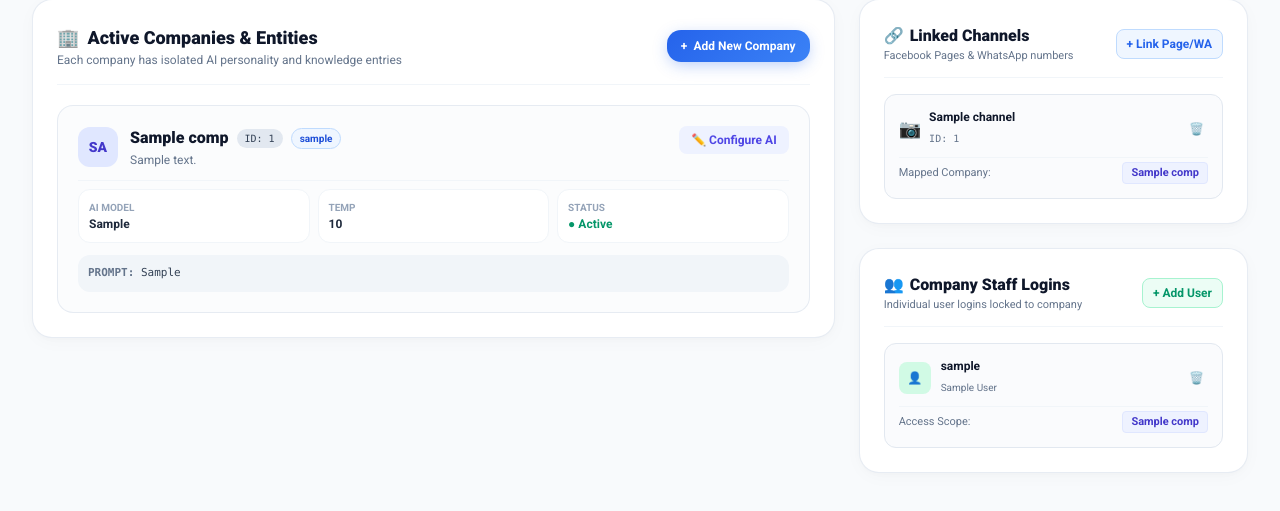
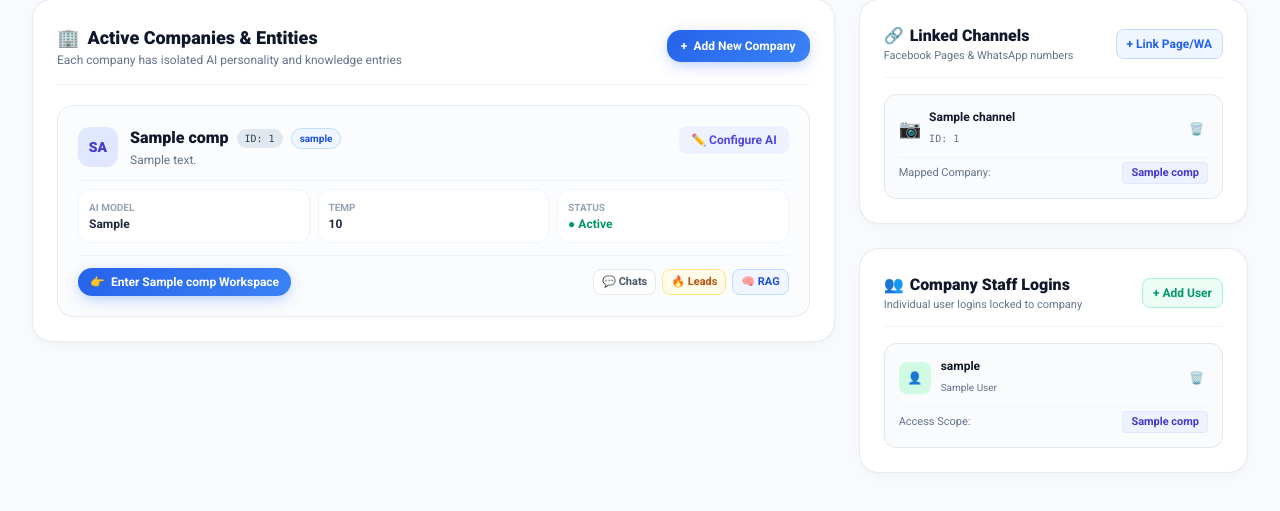
Before and after one commit to Prantho-das/ai-chat-bot, a FastAPI app: template app/templates/companies.html in a window 1280 px wide. Shown: the part 289-800 px from the top of the page. Run offline with FastAPI, Linux system fonts and the light colour scheme; the template is opened without the code that fills it: most values are stand-ins (such as "Sample title", 1, 10 or a date in 2020); some libraries are stand-ins or nearby versions.

Commit message:
feat: implement base layout and initial company management templates with main application router setup

```diff
--- a/app/main.py
+++ b/app/main.py
@@ -18,6 +18,25 @@ from contextlib import asynccontextmanager
 async def lifespan(app: FastAPI):
     async with engine.begin() as conn:
         await conn.run_sync(Base.metadata.create_all)
+
+        # Auto-migration for PostgreSQL missing columns
+        from sqlalchemy import text
+        columns_to_ensure = [
+            ("admin_users", "full_name", "VARCHAR(100)"),
+            ("admin_users", "role", "VARCHAR(30) DEFAULT 'super_admin'"),
+            ("admin_users", "company_id", "INTEGER REFERENCES companies(id) ON DELETE SET NULL"),
+            ("admin_users", "is_active", "BOOLEAN DEFAULT TRUE"),
+            ("conversations", "company_id", "INTEGER REFERENCES companies(id) ON DELETE CASCADE"),
+            ("knowledge_entries", "company_id", "INTEGER REFERENCES companies(id) ON DELETE CASCADE"),
+            ("appointments", "company_id", "INTEGER REFERENCES companies(id) ON DELETE CASCADE"),
+            ("system_logs", "company_id", "INTEGER REFERENCES companies(id) ON DELETE CASCADE"),
+            ("leads", "company_id", "INTEGER REFERENCES companies(id) ON DELETE CASCADE")
+        ]
+        for tbl, col, col_def in columns_to_ensure:
+            try:
+                await conn.execute(text(f"ALTER TABLE {tbl} ADD COLUMN IF NOT EXISTS {col} {col_def};"))
+            except Exception:
+                pass
 
     # Auto-seed default company
     try:
--- a/app/templates/base.html
+++ b/app/templates/base.html
@@ -99,9 +99,11 @@
         <!-- Grouped Navigation Links -->
         <nav class="flex-1 p-3.5 space-y-6 overflow-y-auto custom-scrollbar">
 
-            <!-- Group 1: MAIN -->
+            <!-- Group 1: COMPANY WORKSPACE (Tenant Specific Tools) -->
             <div class="space-y-1">
-                <div x-show="!sidebarCollapsed" class="px-3 text-[10px] font-extrabold uppercase tracking-widest text-slate-400 mb-2.5">Main Menu</div>
+                <div x-show="!sidebarCollapsed" class="px-3 text-[10px] font-extrabold uppercase tracking-widest text-indigo-500 mb-2.5 flex items-center justify-between">
+                    <span>🏢 Company Workspace</span>
+                </div>
 
                 <a href="/admin" class="flex items-center space-x-3 px-3 py-2.5 rounded-xl text-xs font-semibold transition-all {% if request.url.path == '/admin' %}bg-blue-50 text-blue-600 border-l-4 border-blue-600 shadow-2xs font-bold{% else %}text-slate-600 hover:bg-slate-50 hover:text-slate-900 border-l-4 border-transparent{% endif %}" :class="sidebarCollapsed ? 'justify-center px-2' : ''">
                     <span class="text-base shrink-0">📊</span>
@@ -121,61 +123,61 @@
                     </span>
                 </a>
 
+                <a href="/admin/knowledge" class="flex items-center space-x-3 px-3 py-2.5 rounded-xl text-xs font-semibold transition-all {% if '/knowledge' in request.url.path %}bg-blue-50 text-blue-600 border-l-4 border-blue-600 shadow-2xs font-bold{% else %}text-slate-600 hover:bg-slate-50 hover:text-slate-900 border-l-4 border-transparent{% endif %}" :class="sidebarCollapsed ? 'justify-center px-2' : ''">
+                    <span class="text-base shrink-0">🧠</span>
+                    <span x-show="!sidebarCollapsed" x-transition.opacity class="origin-left">Company RAG Knowledge</span>
+                </a>
+
                 {% if not simplified_client_mode %}
                 <a href="/admin/qa-panel" class="flex items-center space-x-3 px-3 py-2.5 rounded-xl text-xs font-semibold transition-all {% if '/qa-panel' in request.url.path %}bg-blue-50 text-blue-600 border-l-4 border-blue-600 shadow-2xs font-bold{% else %}text-slate-600 hover:bg-slate-50 hover:text-slate-900 border-l-4 border-transparent{% endif %}" :class="sidebarCollapsed ? 'justify-center px-2' : ''">
                     <span class="text-base shrink-0">🧪</span>
-                    <span x-show="!sidebarCollapsed" x-transition.opacity class="origin-left">QA & FB Testing Hub</span>
+                    <span x-show="!sidebarCollapsed" x-transition.opacity class="origin-left">AI Behavior Tester</span>
                 </a>
                 {% endif %}
+
+                <a href="/admin/outreach" class="flex items-center space-x-3 px-3 py-2.5 rounded-xl text-xs font-semibold transition-all {% if '/outreach' in request.url.path %}bg-blue-50 text-blue-600 border-l-4 border-blue-600 shadow-2xs font-bold{% else %}text-slate-600 hover:bg-slate-50 hover:text-slate-900 border-l-4 border-transparent{% endif %}" :class="sidebarCollapsed ? 'justify-center px-2' : ''">
+                    <span class="text-base shrink-0">🎯</span>
+                    <span x-show="!sidebarCollapsed" x-transition.opacity class="origin-left">Lead Finder & Outreach</span>
+                </a>
             </div>
 
-            <!-- Group 2: MANAGEMENT & ENGINE -->
+            {% if is_super_admin %}
+            <!-- Group 2: SUPER ADMIN MASTER CONTROL -->
             <div class="space-y-1">
-                <div x-show="!sidebarCollapsed" class="px-3 text-[10px] font-extrabold uppercase tracking-widest text-slate-400 mb-2.5">Management</div>
+                <div x-show="!sidebarCollapsed" class="px-3 text-[10px] font-extrabold uppercase tracking-widest text-slate-400 mb-2.5">Platform Admin</div>
 
-                <a href="/admin/knowledge" class="flex items-center space-x-3 px-3 py-2.5 rounded-xl text-xs font-semibold transition-all {% if '/knowledge' in request.url.path %}bg-blue-50 text-blue-600 border-l-4 border-blue-600 shadow-2xs font-bold{% else %}text-slate-600 hover:bg-slate-50 hover:text-slate-900 border-l-4 border-transparent{% endif %}" :class="sidebarCollapsed ? 'justify-center px-2' : ''">
-                    <span class="text-base shrink-0">🧠</span>
-                    <span x-show="!sidebarCollapsed" x-transition.opacity class="origin-left">Knowledge Base</span>
-                </a>
-
-                {% if is_super_admin %}
                 <a href="/admin/companies" class="flex items-center space-x-3 px-3 py-2.5 rounded-xl text-xs font-semibold transition-all {% if '/companies' in request.url.path %}bg-indigo-50 text-indigo-600 border-l-4 border-indigo-600 shadow-2xs font-bold{% else %}text-slate-600 hover:bg-slate-50 hover:text-slate-900 border-l-4 border-transparent{% endif %}" :class="sidebarCollapsed ? 'justify-center px-2' : ''">
                     <span class="text-base shrink-0">🏢</span>
                     <span x-show="!sidebarCollapsed" x-transition.opacity class="origin-left">Companies & Pages</span>
                 </a>
 
-                <a href="/admin/outreach" class="flex items-center space-x-3 px-3 py-2.5 rounded-xl text-xs font-semibold transition-all {% if '/outreach' in request.url.path %}bg-blue-50 text-blue-600 border-l-4 border-blue-600 shadow-2xs font-bold{% else %}text-slate-600 hover:bg-slate-50 hover:text-slate-900 border-l-4 border-transparent{% endif %}" :class="sidebarCollapsed ? 'justify-center px-2' : ''">
-                    <span class="text-base shrink-0">🎯</span>
-                    <span x-show="!sidebarCollapsed" x-transition.opacity class="origin-left">Lead Finder & Cold DM</span>
-                </a>
-
                 <a href="/admin/settings" class="flex items-center space-x-3 px-3 py-2.5 rounded-xl text-xs font-semibold transition-all {% if request.url.path == '/admin/settings' and not 'tab=marketing' in request.url.query %}bg-blue-50 text-blue-600 border-l-4 border-blue-600 shadow-2xs font-bold{% else %}text-slate-600 hover:bg-slate-50 hover:text-slate-900 border-l-4 border-transparent{% endif %}" :class="sidebarCollapsed ? 'justify-center px-2' : ''">
                     <span class="text-base shrink-0">⚙️</span>
-                    <span x-show="!sidebarCollapsed" x-transition.opacity class="origin-left">Bot Settings</span>
+                    <span x-show="!sidebarCollapsed" x-transition.opacity class="origin-left">Global Settings</span>
                 </a>
 
                 <a href="/admin/settings?tab=marketing" class="flex items-center space-x-3 px-3 py-2.5 rounded-xl text-xs font-semibold transition-all {% if 'tab=marketing' in request.url.query %}bg-blue-50 text-blue-600 border-l-4 border-blue-600 shadow-2xs font-bold{% else %}text-slate-600 hover:bg-slate-50 hover:text-slate-900 border-l-4 border-transparent{% endif %}" :class="sidebarCollapsed ? 'justify-center px-2' : ''">
                     <span class="text-base shrink-0">🚀</span>
                     <span x-show="!sidebarCollapsed" x-transition.opacity class="origin-left">Marketing Hub</span>
                 </a>
+
+                {% if not simplified_client_mode %}
+                <a href="/admin/logs" class="flex items-center space-x-3 px-3 py-2.5 rounded-xl text-xs font-semibold transition-all {% if '/logs' in request.url.path %}bg-rose-50 text-rose-700 border-l-4 border-rose-500 font-bold{% else %}text-slate-600 hover:bg-slate-50 hover:text-slate-900 border-l-4 border-transparent{% endif %}" :class="sidebarCollapsed ? 'justify-center px-2' : ''">
+                    <span class="text-base shrink-0">📡</span>
+                    <span x-show="!sidebarCollapsed" x-transition.opacity class="origin-left">Live System Logs</span>
+                </a>
                 {% endif %}
             </div>
+            {% endif %}
 
             <!-- Group 3: SYSTEM & HELP -->
             <div class="space-y-1">
-                <div x-show="!sidebarCollapsed" class="px-3 text-[10px] font-extrabold uppercase tracking-widest text-slate-400 mb-2.5">System & Help</div>
+                <div x-show="!sidebarCollapsed" class="px-3 text-[10px] font-extrabold uppercase tracking-widest text-slate-400 mb-2.5">Help & Documentation</div>
 
                 <a href="/admin/guide" class="flex items-center space-x-3 px-3 py-2.5 rounded-xl text-xs font-semibold transition-all {% if '/guide' in request.url.path %}bg-blue-50 text-blue-600 border-l-4 border-blue-600 shadow-2xs font-bold{% else %}text-slate-600 hover:bg-slate-50 hover:text-slate-900 border-l-4 border-transparent{% endif %}" :class="sidebarCollapsed ? 'justify-center px-2' : ''">
                     <span class="text-base shrink-0">💡</span>
                     <span x-show="!sidebarCollapsed" x-transition.opacity class="origin-left">Setup Guide</span>
                 </a>
-
-                {% if is_super_admin and not simplified_client_mode %}
-                <a href="/admin/logs" class="flex items-center space-x-3 px-3 py-2.5 rounded-xl text-xs font-semibold transition-all {% if '/logs' in request.url.path %}bg-rose-50 text-rose-700 border-l-4 border-rose-500 font-bold{% else %}text-slate-600 hover:bg-slate-50 hover:text-slate-900 border-l-4 border-transparent{% endif %}" :class="sidebarCollapsed ? 'justify-center px-2' : ''">
-                    <span class="text-base shrink-0">📡</span>
-                    <span x-show="!sidebarCollapsed" x-transition.opacity class="origin-left">Live Logs</span>
-                </a>
-                {% endif %}
             </div>
 
         </nav>
--- a/app/templates/companies.html
+++ b/app/templates/companies.html
@@ -78,12 +78,27 @@
                             </div>
                         </div>
 
-                        <!-- System Prompt Snippet -->
-                        {% if comp.system_prompt %}
-                        <div class="p-2.5 rounded-xl bg-slate-100 text-[11px] text-slate-700 font-mono line-clamp-2">
-                            <span class="font-bold text-slate-500">PROMPT:</span> {{ comp.system_prompt }}
+                        <!-- Action Bar: Enter Company Workspace & Configure -->
+                        <div class="flex items-center justify-between pt-3 border-t border-slate-100">
+                            <form action="/admin/companies/switch" method="POST" class="inline m-0">
+                                <input type="hidden" name="company_id" value="{{ comp.id }}">
+                                <button type="submit" class="saas-btn-primary text-xs flex items-center gap-1.5 py-1.5 px-3">
+                                    <span>👉</span> Enter {{ comp.name }} Workspace
+                                </button>
+                            </form>
+
+                            <div class="flex items-center gap-1.5">
+                                <a href="/admin/conversations" onclick="fetch('/admin/companies/switch', {method: 'POST', body: new URLSearchParams({'company_id': '{{ comp.id }}'})})" class="text-[11px] font-semibold text-slate-600 bg-white hover:bg-slate-100 border border-slate-200 px-2 py-1 rounded-lg">
+                                    💬 Chats
+                                </a>
+                                <a href="/admin/leads" onclick="fetch('/admin/companies/switch', {method: 'POST', body: new URLSearchParams({'company_id': '{{ comp.id }}'})})" class="text-[11px] font-semibold text-amber-700 bg-amber-50 hover:bg-amber-100 border border-amber-200 px-2 py-1 rounded-lg">
+                                    🔥 Leads
+                                </a>
+                                <a href="/admin/knowledge" onclick="fetch('/admin/companies/switch', {method: 'POST', body: new URLSearchParams({'company_id': '{{ comp.id }}'})})" class="text-[11px] font-semibold text-blue-700 bg-blue-50 hover:bg-blue-100 border border-blue-200 px-2 py-1 rounded-lg">
+                                    🧠 RAG
+                                </a>
+                            </div>
                         </div>
-                        {% endif %}
                     </div>
                     {% else %}
                     <div class="text-center py-8 text-slate-400 text-sm">
```
